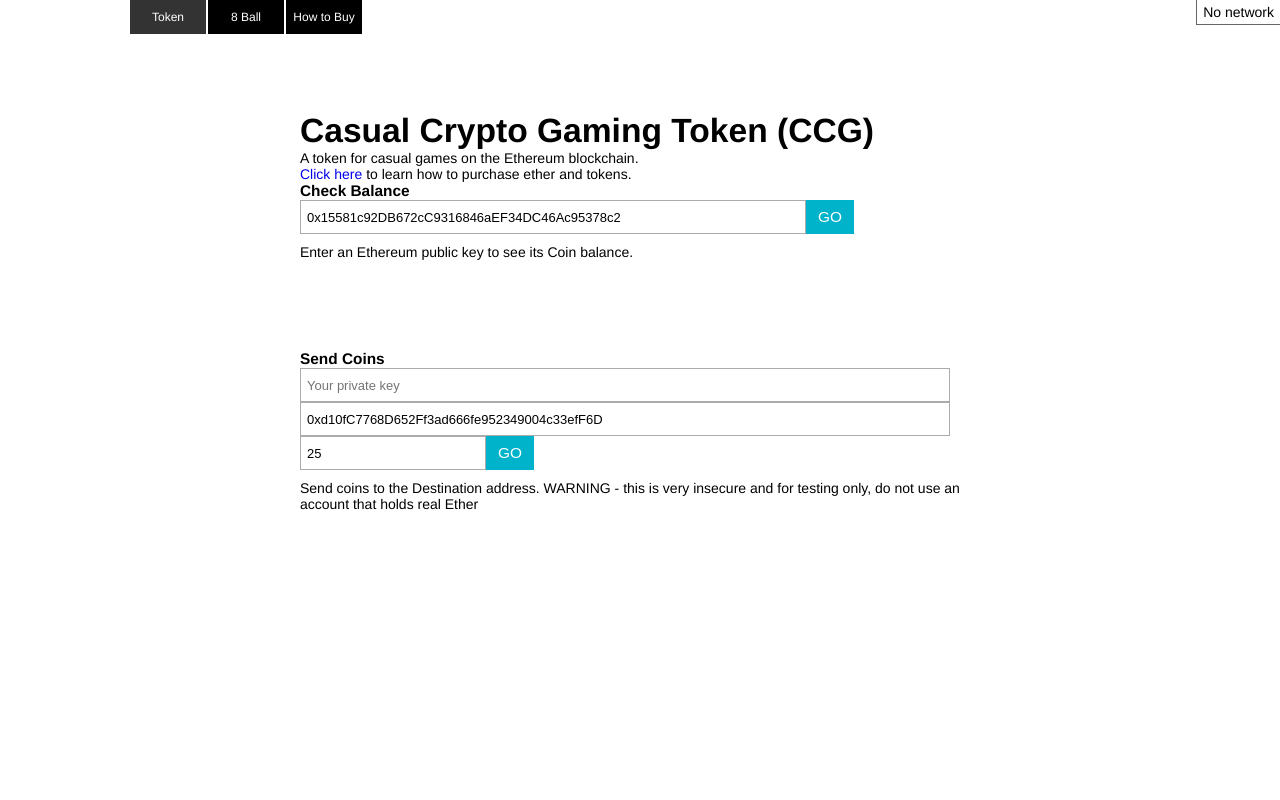
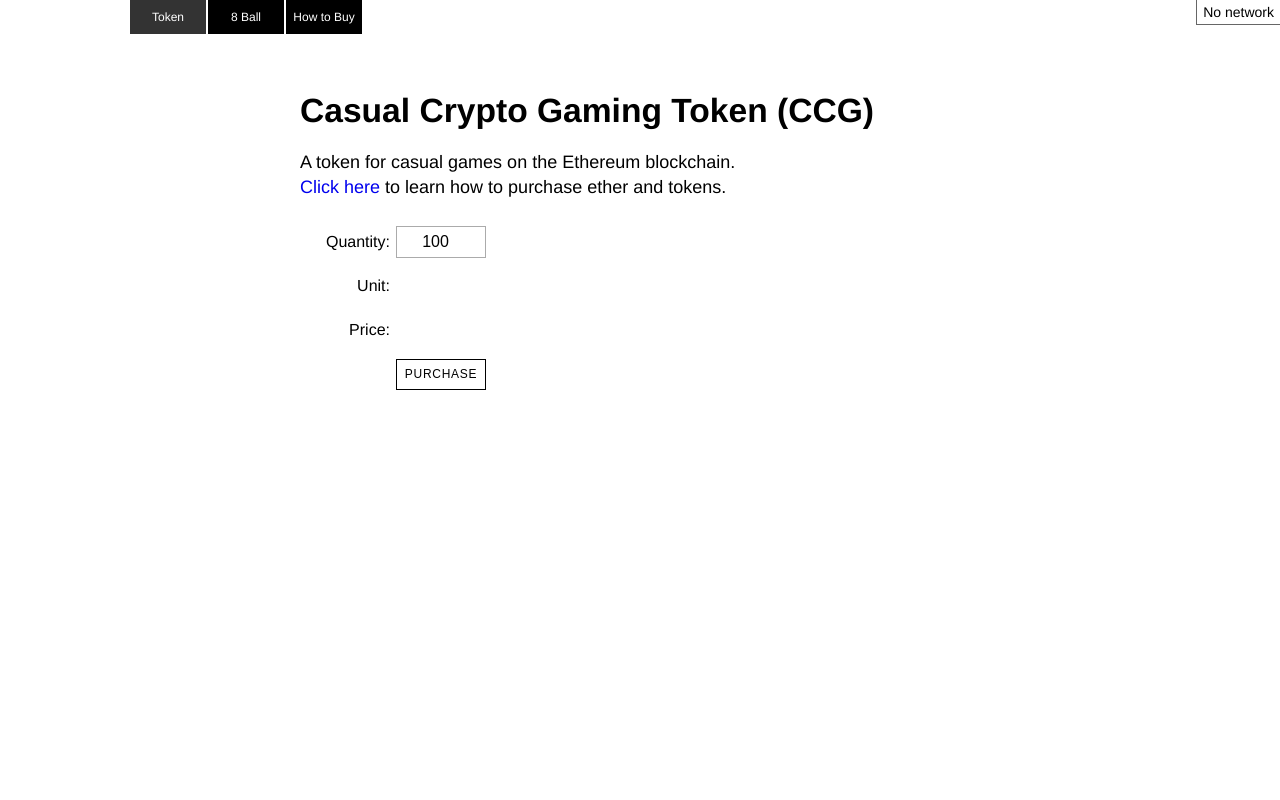
Before and after one commit to sampullman/dapp-test, a Flask app: template erc20/templates/erc20.html in a window 1280 px wide. Run offline with Flask 2, Linux system fonts and the light colour scheme; the template is opened without the code that fills it, so the values that code supplies are empty; some libraries are stand-ins or nearby versions.

Commit message:
Add UI for purchasing tokens

```diff
--- a/erc20/static/css/erc20.css
+++ b/erc20/static/css/erc20.css
@@ -0,0 +1,61 @@
+
+input {
+    float: unset;
+}
+
+button {
+    background-color: white;
+    border: 1px solid black;
+    padding: 7px 0px 8px 0px;
+    font-weight: 300;
+    font-weight: 300;
+    font-size: 12px;
+    width: 90px;
+    letter-spacing: 0.7px;
+    outline: none;
+    cursor: pointer;
+}
+
+button:hover {
+    background-color: #DDD;
+}
+
+#title {
+    margin-top: 60px;
+}
+
+#subtitle {
+    margin-top: 20px;
+    line-height: 140%;
+}
+
+table {
+}
+
+#purchase {
+    padding: 0 6px;
+    margin-top: 20px;
+}
+
+table tr td:first-child {
+    text-align: right;
+    padding-right: 6px;
+    width: 84px;
+}
+
+table td {
+    height: 32px;
+    font-size: 16px;
+    padding: 6px 0;
+}
+
+#purchase input[name=quantity] {
+    width: 90px;
+    text-align: center;
+    font-size: 1em;
+}
+
+#buy_cell {
+    text-align: left;
+    padding-left: 90px;
+}
--- a/erc20/static/js/erc20.js
+++ b/erc20/static/js/erc20.js
@@ -1,5 +1,7 @@
 w3 = new Web3();
 Buffer = ethereumjs.Buffer.Buffer;
+
+var priceRadio = null;
 
 function balanceDisplay(info) {
     console.log(info);
@@ -59,6 +61,16 @@
     }
 }
 
+function updatePrice() {
+    var quantity = $("#purchase input[name=quantity]").val();
+    if(quantity == "") {
+        quantity = 0;
+    } else {
+        quantity = parseInt(quantity);
+    }
+    setRadioValue(priceRadio, quantity * tokenPrice);
+}
+
 $(document).ready(function() {
 
     //x.substr(2, x.length)
@@ -77,7 +89,13 @@
         $(".no_web3").show();
     }
 
-
+    priceRadio = etherRadio(tokenPrice);
+    $("#token_unit").append(priceRadio[0]);
+    $("#token_price").append(priceRadio[1]);
+    $("#purchase input[name=quantity]").on('input', function() {
+        updatePrice();
+    });
+    updatePrice();
 
     make_form("#balance", balanceDisplay);
 
--- a/erc20/templates/erc20.html
+++ b/erc20/templates/erc20.html
@@ -11,6 +11,9 @@
 {% block topbar %}<div id="network">No network</div>{% endblock topbar %}
 
 {% block body %}
+<script>
+    var tokenPrice = {{ token_price }};
+</script>
 <div id="title">Casual Crypto Gaming Token (CCG)</div>
 <div id="subtitle">
     A token for casual games on the Ethereum blockchain.
@@ -21,26 +24,18 @@
         Use the form below to purchase tokens!
     </div>
 </div>
-<div class="query_block">
-    {% if eth_value %}
-        <div id="token_price">Current token price: {{ eth_value / 1000 }}</div>
-    {% endif %}
-    <div class="query_title">Check Balance</div>
-    <form id="balance" action="{{ url_for('.api_balance') }}" method="POST">
-        <input type="text" name="id" size="60" placeholder="Your public key" value="0x15581c92DB672cC9316846aEF34DC46Ac95378c2" />
-        <button class="go">GO</button>
-    </form>
-    <div class="read_result">Enter an Ethereum public key to see its Coin balance.</div>
-</div>
-<div class="query_block">
-    <div class="query_title">Send Coins</div>
-    <form id="send" action="{{ url_for('.api_send') }}" method="POST">
-        <input type="text" name="key" size="78" placeholder="Your private key" /><br />
-
-        <input type="text" name="receiver" size="78" placeholder="Destination" value="0xd10fC7768D652Ff3ad666fe952349004c33efF6D" />
-        <input type="number" name="amount" size="20" placeholder="Amount" value="25" />
-        <button class="go">GO</button>
-    </form>
-    <div class="read_result">Send coins to the Destination address. WARNING - this is very insecure and for testing only, do not use an account that holds real Ether</div>
-</div>
+<table id="purchase" cellspacing="0" cellpadding="0">
+    <tr id="quantity_row">
+        <td>Quantity:</td><td><input autocomplete="off" name="quantity" type="number" value="100" /></td>
+    </tr>
+    <tr>
+        <td>Unit:</td>
+        <td id="token_unit"></td>
+    </tr>
+    <tr>
+        <td>Price:</td>
+        <td id="token_price"></td>
+    </tr>
+    <tr><td colspan="2" id="buy_cell"><button id="buy_button">PURCHASE</button></td></tr>
+</table>
 {% endblock body %}
--- a/magic8ball/static/css/magic8.css
+++ b/magic8ball/static/css/magic8.css
@@ -9,6 +9,10 @@
     position: relative;
     float: left;
     width: 70%;
+    overflow: scroll;
+    height: 100%;
+    box-sizing: border-box;
+    padding-top: 60px;
 }
 
 #right {
--- a/static/css/base.css
+++ b/static/css/base.css
@@ -24,7 +24,7 @@
 	height: 100%;
     overflow-x: hidden;
     box-sizing: border-box;
-    padding-top: 90px;
+    padding-top: 32px;
 }
 
 #top_bar {
@@ -34,6 +34,7 @@
     text-align: center;
     box-sizing: border-box;
     padding-left: 10%;
+    background-color: white;
 }
 
 .top_link {
@@ -80,6 +81,11 @@
     margin-top: 22px;
     font-size: 2.4em;
     font-weight: bold;
+}
+
+#subtitle {
+    font-size: 18px;
+    margin-bottom: 12px;
 }
 
 .no_web3 {
@@ -163,6 +169,7 @@
     padding: .3em 0em;
     width: 100%;
     height: 100%;
+    user-select: none;
 }
 
 .eth_convert :checked + span {
--- a/static/js/eth_util.js
+++ b/static/js/eth_util.js
@@ -12,14 +12,23 @@
             .append('<label><input type="radio" name="eth" id="ether" value="ether" checked /><span>Ether</span></label>')
             .append('<label><input type="radio" name="eth" id="wei" value="wei" /><span>Wei</span></label>');
     form.find('input[type=radio][name=eth]').change(function() {
-        var eth = BN(wei).div(BN(1e18)).toNumber();
-        if (this.value == 'ether') {
-            value.html(eth);
-        } else if (this.value == 'wei') {
-            value.html(wei);
-        }
+        setRadioValueHelper(value, this.value, wei);
     });
     return [form, value];
+}
+
+function setRadioValueHelper(valueElement, denomination, wei) {
+    var eth = BN(wei).div(BN(1e18)).toNumber();
+    if (denomination == 'ether') {
+        valueElement.html(eth);
+    } else if (denomination == 'wei') {
+        valueElement.html(wei);
+    }
+}
+
+function setRadioValue(radio, wei) {
+    var denomination = $(radio[0].find('input[name=eth]:checked')).val();
+    setRadioValueHelper(radio[1], denomination, wei);
 }
 
 function row(title, value) {
```
Also changed, not shown: browser/static/css/tutorial.css (+0 -9 lines), erc20/__init__.py (+18 -7 lines), erc20/constants.py (added).
